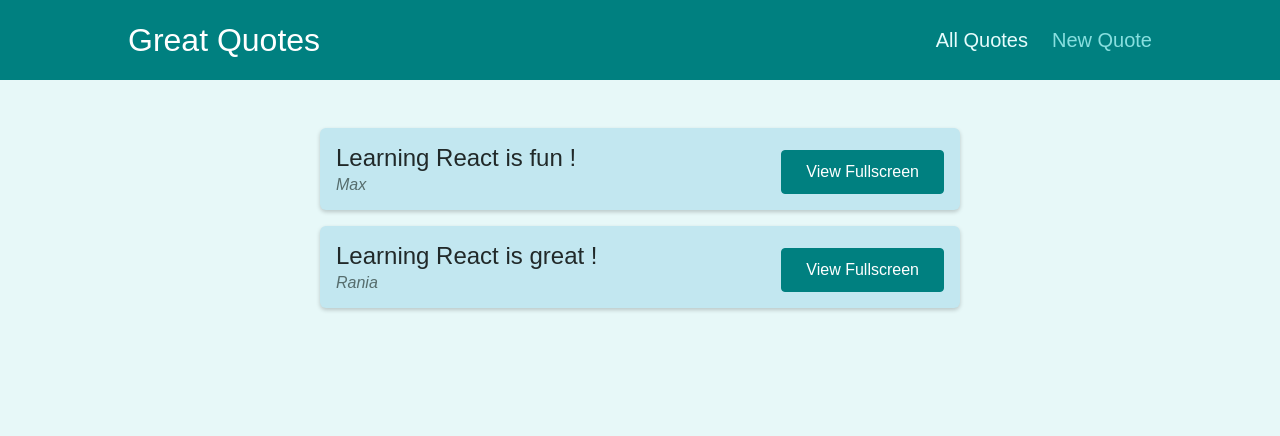
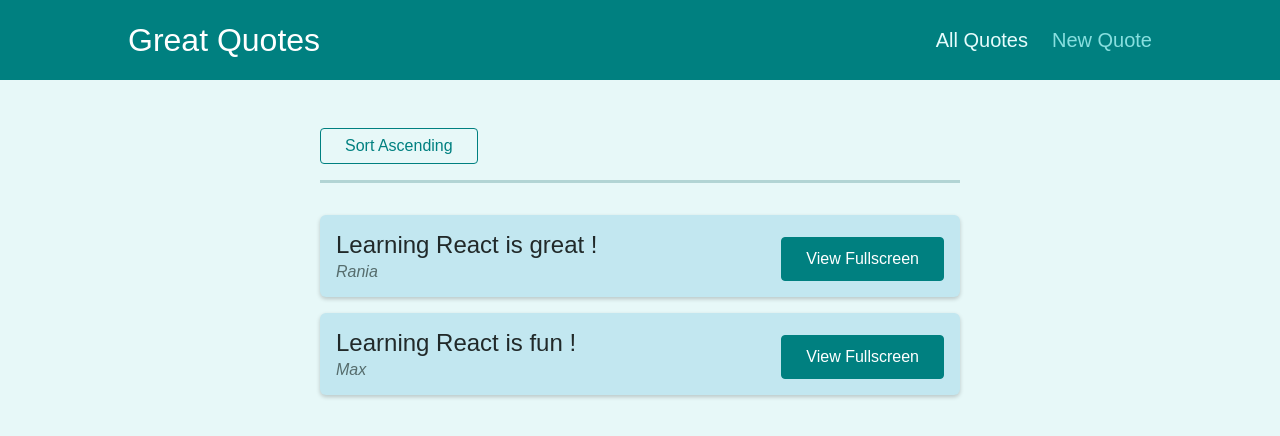
Before and after one commit to raniagh/QuotesReactApp, a React (Create React App) app: page /quotes in a window 1280 px wide. Shown: the top 436 px of the page. Built offline with nearby package versions, Linux system fonts and the light colour scheme.

Commit message:
add query params

```diff
--- a/src/App.js
+++ b/src/App.js
@@ -15,6 +15,7 @@
         <Route path="/quotes" exact>
           <AllQuotes />
         </Route>
+        {/* quoteId is a regular parameter, only load the QuteDetail if there is an id*/}
         <Route path="/quotes/:quoteId">
           <QuoteDetail />
         </Route>
--- a/src/components/quotes/QuoteList.js
+++ b/src/components/quotes/QuoteList.js
@@ -1,13 +1,45 @@
-import { Fragment } from 'react';
+import { Fragment } from "react";
+import { useHistory, useLocation } from "react-router-dom";
+import QuoteItem from "./QuoteItem";
+import classes from "./QuoteList.module.css";
 
-import QuoteItem from './QuoteItem';
-import classes from './QuoteList.module.css';
+const sortQuotes = (quotes, ascending) => {
+  return quotes.sort((quoteA, quoteB) => {
+    if (ascending) {
+      return quoteA.id > quoteB.id ? 1 : -1;
+    } else {
+      return quoteA.id < quoteB.id ? 1 : -1;
+    }
+  });
+};
+const QuoteList = (props) => {
+  //Give us the access to an object(history) that allows us to change & manage the URL
+  const history = useHistory();
+  //Has informationS about the current loaded page , URL(pathname,..)
+  const location = useLocation();
+  //search is a location prop that contain query parameters
+  //Translate ?sort=asc as a ke/value object
+  const queryParams = new URLSearchParams(location.search);
+  //get the value of sort key
+  const isSortingAscending = queryParams.get("sort") === "asc";
+  //sort quotes
+  const sortedQuotes = sortQuotes(props.quotes, isSortingAscending);
 
-const QuoteList = (props) => {
+  const changeSortingHandler = () => {
+    //change the URL page
+    //add query parameters (sort)
+    history.push("/quotes?sort=" + (isSortingAscending ? "desc" : "asc"));
+  };
   return (
     <Fragment>
+      <div className={classes.sorting}>
+        <button onClick={changeSortingHandler}>
+          {" "}
+          Sort {isSortingAscending ? "Descending" : "Ascending"}
+        </button>
+      </div>
       <ul className={classes.list}>
-        {props.quotes.map((quote) => (
+        {sortedQuotes.map((quote) => (
           <QuoteItem
             key={quote.id}
             id={quote.id}
```
Also changed, not shown: src/components/quotes/QuoteForm.js (+9 -0 lines), 1 other file (tests, documents, lock files or other folders).
